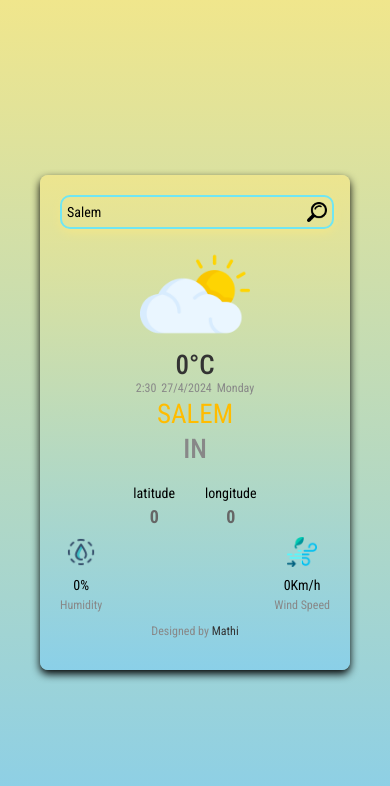
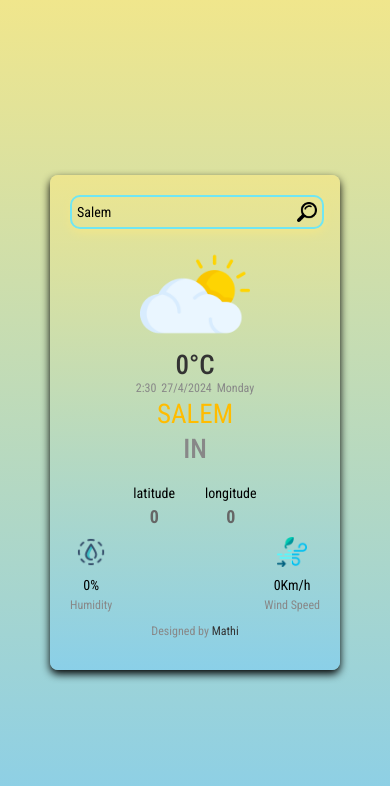
Before and after one commit to 0607mathi/Weather-App-Using-API, a React (Vite) app: page / in a window 390 px wide. Shown: the top 786 px of the page. Built offline with nearby package versions, Linux system fonts and the light colour scheme; no server answers.

Commit message:
adjust the media screen

```diff
--- a/src/App.css
+++ b/src/App.css
@@ -218,7 +218,7 @@ body{
 
   @media only screen and (max-width:1024px) {
     .container {
-        width: 270px;
+        width: 250px;
         padding: 20px;
     }
 
```
